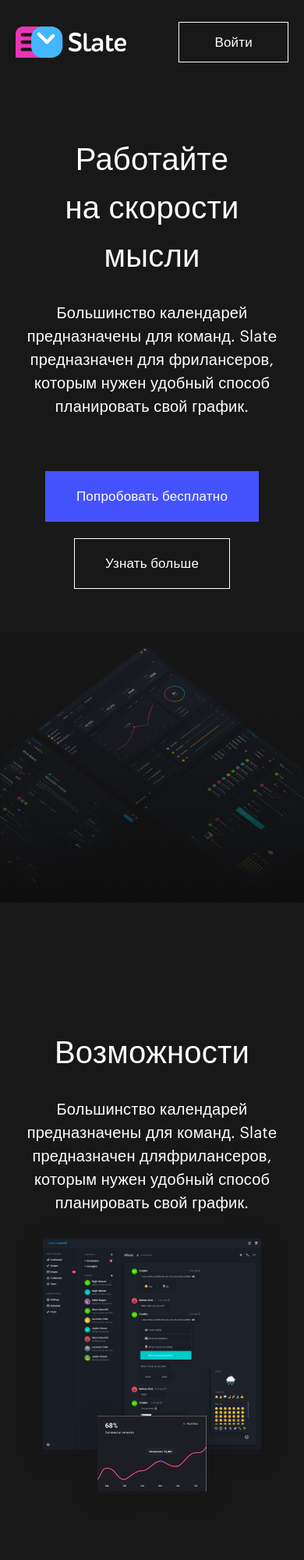
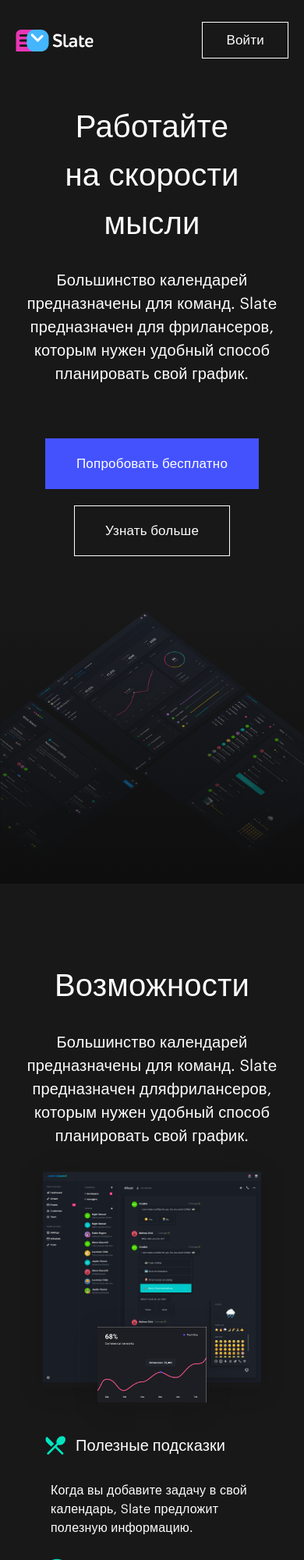
Before and after one commit to vikydealewen/vikydealewen, a plain HTML site: page index.html in a window 390 px wide. Shown: the top 2000 px of the page at 78% size. Drawn offline with Linux system fonts and the light colour scheme.

Commit message:
modified 3 slate

```diff
--- a/css/media.css
+++ b/css/media.css
@@ -24,6 +24,11 @@
   .hero::before {
     height: 20%;
   }
+
+  .opportunities {
+    padding-top: var(--section-gap-top);
+    padding-bottom: var(--section-gap-bottom);
+  }
 }
 
 @media (max-width: 992px) {
@@ -41,7 +46,7 @@
   }
 
   .hero__picture-wrapper {
-    height: 600px;
+    height: 630px;
   }
 
   /* opportunities */
@@ -75,6 +80,7 @@
     -ms-flex-item-align: center;
     -ms-grid-row-align: center;
     align-self: center;
+    padding: 0;
   }
 
   /* reviews */
@@ -126,14 +132,13 @@
 
   .hero::before {
     height: 31%;
+    background: -o-linear-gradient(top, rgba(30, 30, 30, 0.00) 0%, #0E0E0E 100%);
     background: -webkit-gradient(linear, left top, left bottom, from(rgba(30, 30, 30, 0.00)), to(#0E0E0E));
-    background: -o-linear-gradient(top, rgba(30, 30, 30, 0.00) 0%, #0E0E0E 100%);
     background: linear-gradient(180deg, rgba(30, 30, 30, 0.00) 0%, #0E0E0E 100%);
   }
 
   .hero__container {
-    padding-bottom: 510px;
-    gap: 57px;
+    padding-bottom: 518px;
   }
 
   .hero__wrapper {
@@ -154,13 +159,6 @@
     gap: 21px;
   }
 
-  .hero__picture-wrapper {
-    height: 435px;
-    bottom: 118px;
-    background-image: url(../img/screenshots-549.png);
-    background-size: cover;
-  }
-
   /* opportunities */
 
   .opportunities__container {
@@ -172,12 +170,11 @@
   }
 
   .picture__box-front {
-    top: 229px;
+    top: 72%;
   }
 
   .opportunities__list {
-    padding: 0 53.5px;
-    width: auto;
+    max-width: 280px;
   }
 
   .opportunities__item-descr {
@@ -199,11 +196,6 @@
   .extentions__card {
     max-width: 348px;
     padding: 50px 25.48px 40px 25.48px;
-  }
-
-  .card__img-second {
-    width: 280px;
-    height: 204px;
   }
 
   /* gallery */
@@ -259,7 +251,23 @@
   }
 }
 
+@media (max-width: 550px) {
+
+  .hero__picture-wrapper {
+    height: 450px;
+    bottom: 100px;
+    background-image: url(../img/screenshots-549.png);
+    background-size: cover;
+  }
+}
+
 @media (max-width: 480px) {
+
+  :root {
+    --section-gap-top: 30px;
+    --section-gap-bottom: 70px;
+  }
+
   .container {
     padding: 0 20px;
   }
@@ -272,21 +280,49 @@
     width: auto;
   }
 
+  /* header */
+
   .header__container {
     gap: 15px;
   }
 
+  .header__logo {
+    width: 100px;
+    height: 28px;
+  }
+
+  .header__btn {
+    padding: 10px 30px;
+  }
+
+  /* hero */
+
+  .hero {
+    padding-top: var(--section-gap-top);
+    padding-bottom: var(--section-gap-bottom);
+  }
+
   .hero__container {
-    padding-bottom: 400px;
+    padding-bottom: 450px;
   }
 
   .hero__picture-wrapper {
     height: 400px;
-    bottom: 70px;
+    bottom: 90px;
     background-size: contain;
   }
 
+  /* opportunities */
+
+  .opportunities {
+    padding-top: 0;
+  }
+
   .opportunities__wrapper {
+    gap: 60px;
+  }
+
+  .opportunities__picture {
     padding: 0;
   }
 
@@ -295,12 +331,16 @@
     height: 275px;
   }
 
-  .opportunities__list {
-    padding: 0px;
-  }
+  /* reviews */
 
   .reviews__item {
     padding: 20px;
+  }
+
+  /* footer */
+
+  .footer {
+    padding: 50px 0;
   }
 
   .footer__container {
--- a/css/style.css
+++ b/css/style.css
@@ -195,8 +195,8 @@ body {
 }
 
 .logo__img {
-  width: 142px;
-  height: 40px;
+  width: inherit;
+  height: inherit;
 }
 
 .nav__list {
@@ -305,7 +305,6 @@ body {
   flex-direction: column;
   padding: 0 13.5px;
   padding-bottom: 993px;
-  gap: 35px;
 }
 
 .hero__wrapper {
@@ -377,15 +376,6 @@ body {
   background-color: var(--color-bright-blue);
 }
 
-/* .hero__picture-wrapper {
-    width: 100%;
-    height: 841px;
-    background-image: url(../img/screenshots.png);
-    background-size: contain;
-    background-repeat: no-repeat;
-    background-position: center;
-} */
-
 /* opportunities */
 
 .opportunities {
@@ -416,6 +406,7 @@ body {
 
 .opportunities__picture {
   position: relative;
+  padding: 0 28px;
 }
 
 .picture__box {
@@ -433,8 +424,8 @@ body {
 
 .picture__box-front {
   position: absolute;
-  top: 483px;
-  left: 352px;
+  top: 73%;
+  left: 47%;
   z-index: 10;
 }
 
@@ -443,7 +434,7 @@ body {
   -ms-flex-item-align: end;
   -ms-grid-row-align: end;
   align-self: end;
-  width: 400px;
+  max-width: 400px;
 }
 
 .opportunities__item:not(:last-child) {
```
